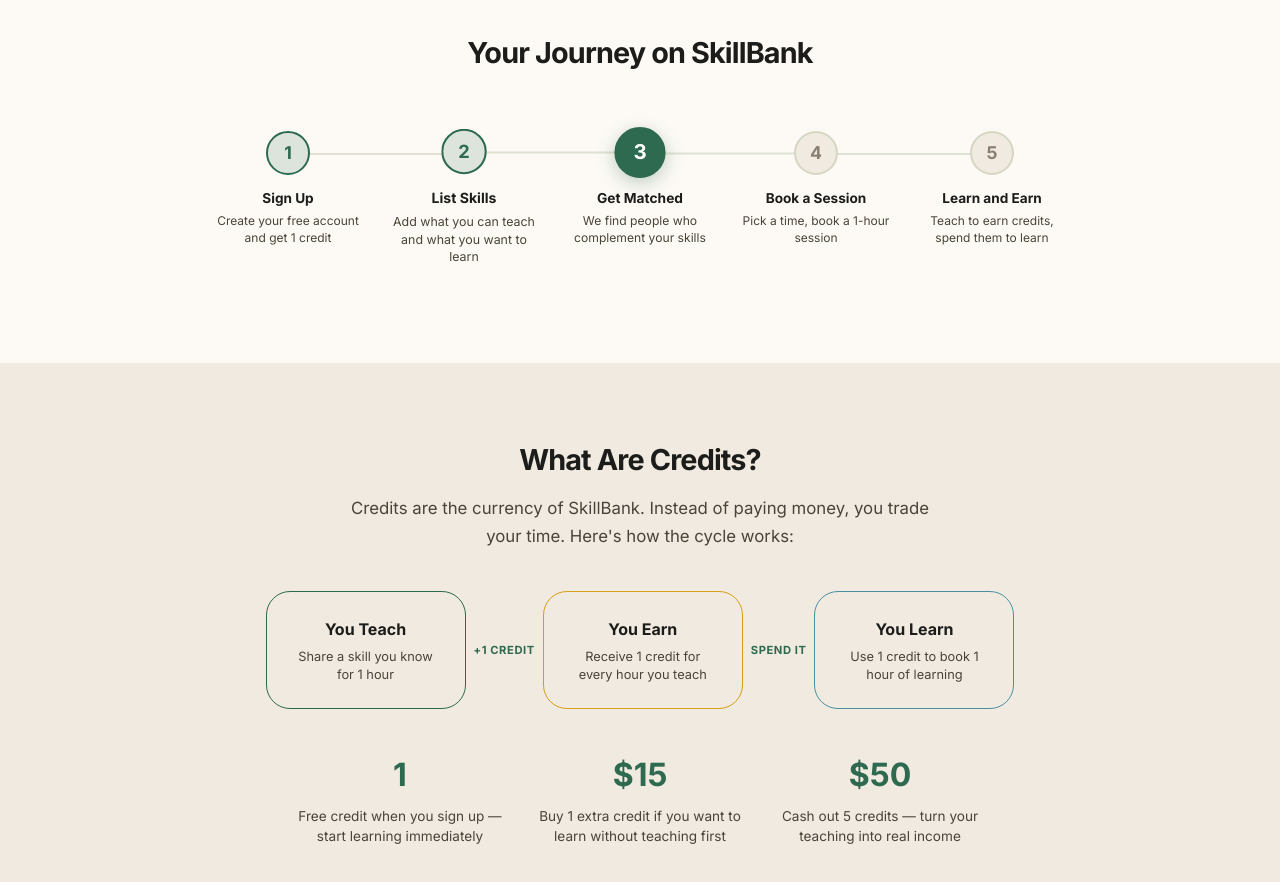
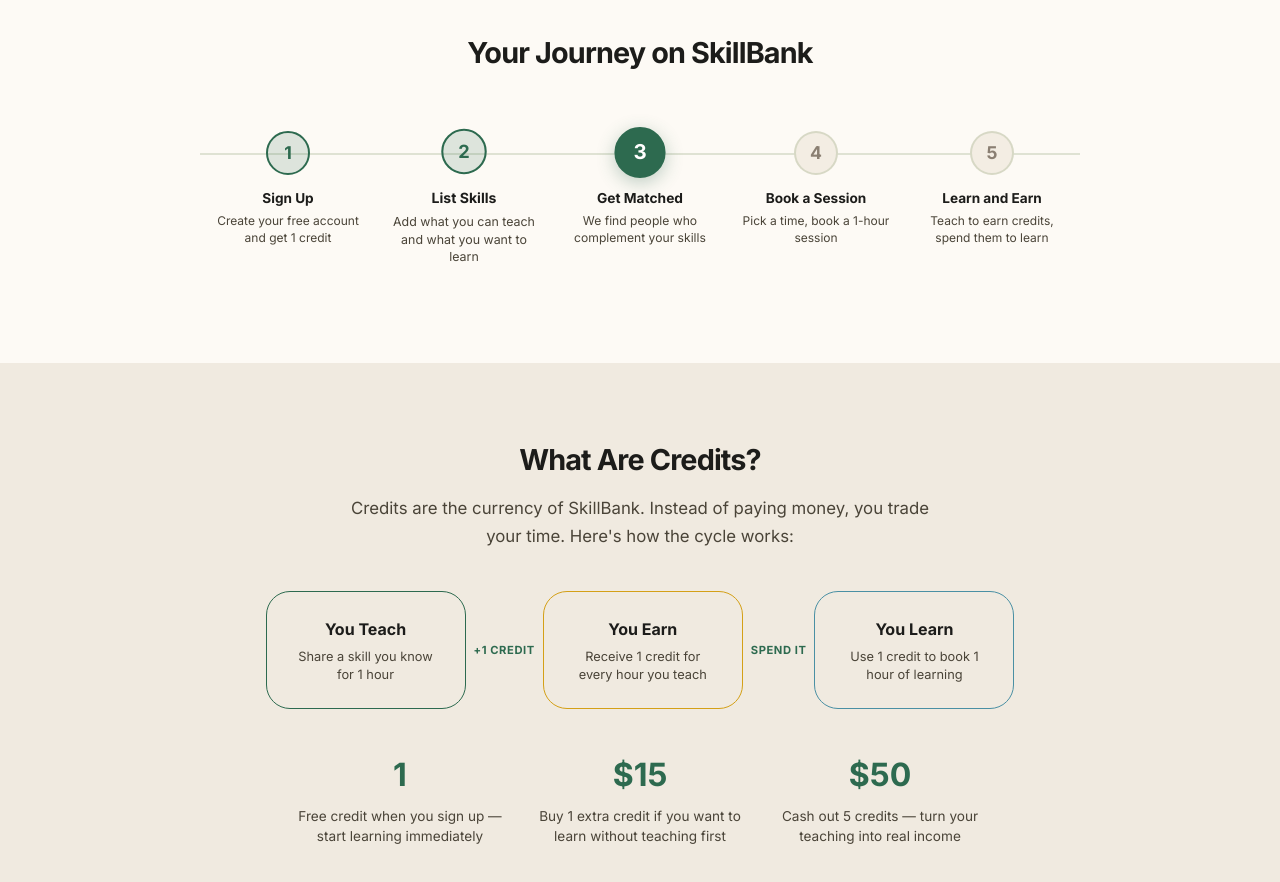
Before and after one commit to A8-8A/SkillBank, a React (Vite) app in the folder frontend/: page / in a window 1280 px wide. Shown: the part 780-1662 px from the top of the page. Built offline with nearby package versions, Linux system fonts and the light colour scheme; a web font is replaced by a local one.

Commit message:
fix stepper connector line centered and static

```diff
--- a/frontend/src/index.css
+++ b/frontend/src/index.css
@@ -556,11 +556,10 @@ input::placeholder, textarea::placeholder { color: var(--muted); opacity:.6; }
 .home-flow-step { flex:1; max-width:180px; text-align:center; padding:1.25rem .75rem; position:relative; opacity:.3; transition:all .4s ease; }
 .home-flow-step.home-flow-active { opacity:1; }
 .home-flow-step.home-flow-done  { opacity:.6; }
-.home-flow-icon { width:44px; height:44px; border-radius:50%; background:var(--surface-2); border:2px solid var(--border); display:flex; align-items:center; justify-content:center; font-size:1.1rem; font-weight:700; color:var(--muted); margin:0 auto .75rem; transition:all .4s ease; position:relative; z-index:1; }
+.home-flow-icon { width:44px; height:44px; border-radius:50%; background:var(--bg); border:2px solid var(--border); display:flex; align-items:center; justify-content:center; font-size:1.1rem; font-weight:700; color:var(--muted); margin:0 auto .75rem; transition:all .4s ease; position:relative; z-index:2; }
 .home-flow-active .home-flow-icon { background:#2d6a4f; border-color:#2d6a4f; color:white; box-shadow:0 4px 16px rgba(45,106,79,.3); transform:scale(1.15); }
 .home-flow-done   .home-flow-icon { background:rgba(45,106,79,.15); border-color:#2d6a4f; color:#2d6a4f; }
-.home-flow-connector { position:absolute; top:42px; left:calc(50% + 22px); width:calc(100% - 44px); height:2px; background:var(--border); z-index:0; }
-.home-flow-step:last-child .home-flow-connector { display:none; }
+.home-flow-line { position:absolute; top:calc(1.25rem + 22px); left:0; right:0; height:2px; background:var(--border); z-index:0; pointer-events:none; }
 .home-flow-step h4 { font-size:.85rem; margin:0 0 .25rem; color:var(--text); }
 .home-flow-step p  { font-size:.75rem; color:var(--text-secondary); margin:0; line-height:1.4; }
 
@@ -647,7 +646,7 @@ input::placeholder, textarea::placeholder { color: var(--muted); opacity:.6; }
   .home-stat-num { font-size:1.8rem; }
   .home-flow { flex-wrap:wrap; gap:.5rem; }
   .home-flow-step { max-width:140px; }
-  .home-flow-connector { display:none; }
+  .home-flow-line { display:none; }
   .home-credit-cycle { flex-direction:column; gap:.75rem; }
   .credit-arrow { transform:rotate(90deg); }
   .home-credit-extras { grid-template-columns:1fr; gap:1rem; }
--- a/frontend/src/pages/HomePage.jsx
+++ b/frontend/src/pages/HomePage.jsx
@@ -112,6 +112,7 @@ export default function HomePage() {
       <section className="home-section">
         <motion.h2 className="home-section-title" {...fadeUpInView()}>Your Journey on SkillBank</motion.h2>
         <div className="home-flow">
+          <div className="home-flow-line" />
           {flowSteps.map((step, i) => (
             <motion.div
               key={i}
@@ -123,7 +124,6 @@ export default function HomePage() {
               animate={i === flowStep ? { scale: 1.05 } : { scale: 1 }}
             >
               <div className="home-flow-icon">{step.icon}</div>
-              <div className="home-flow-connector" />
               <h4>{step.label}</h4>
               <p>{step.desc}</p>
             </motion.div>
```
